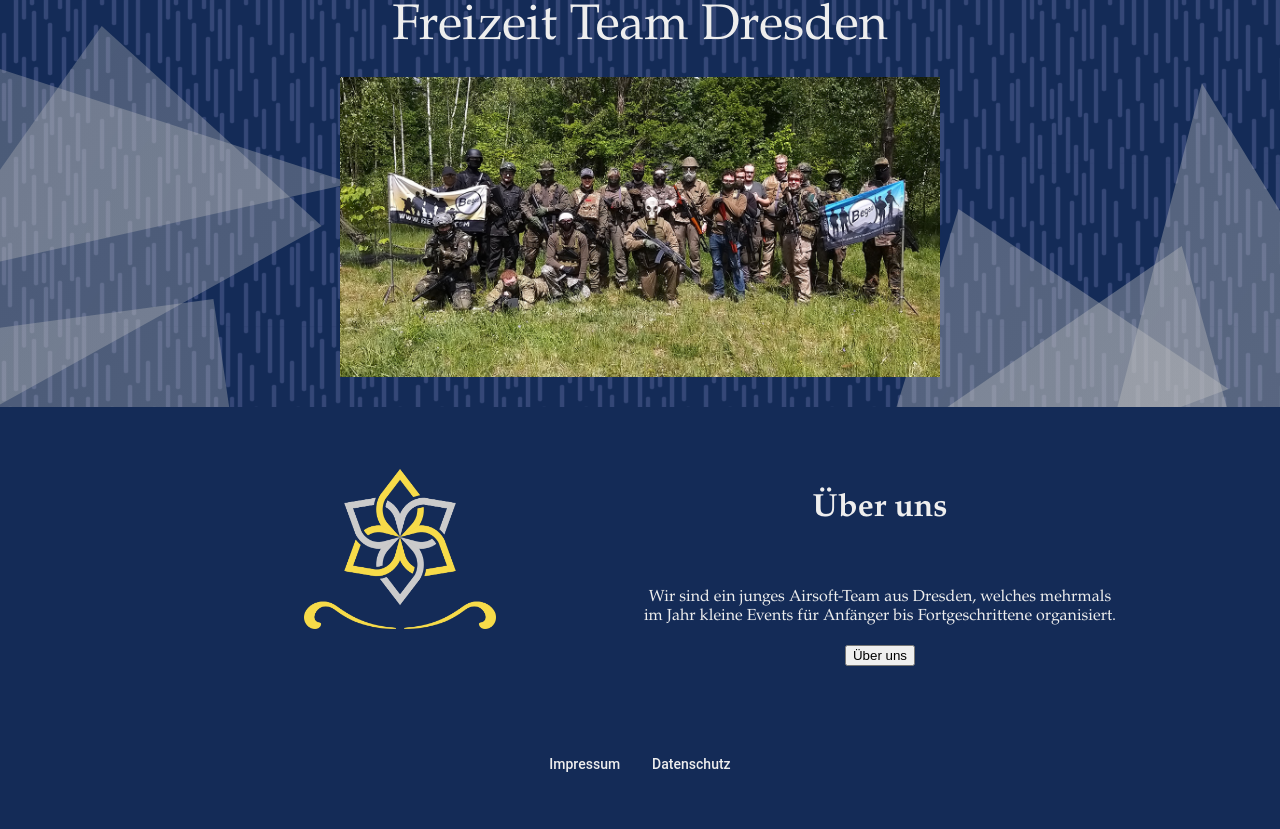
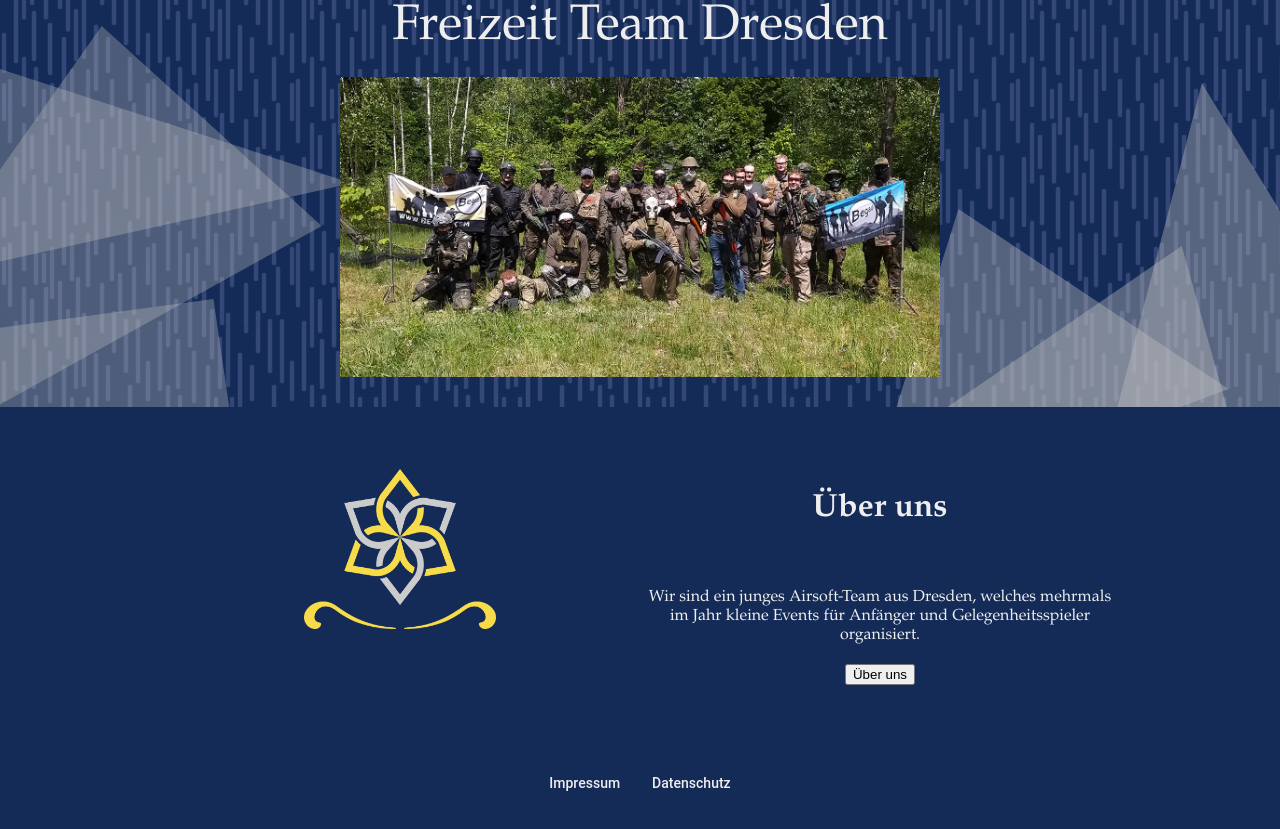
Before and after one commit to freizeit-team-dresden/airsoft, an Angular app: page /#/ in a window 1280 px wide. Shown: the part 493-1322 px from the top of the page. Built offline with nearby package versions, Linux system fonts and the light colour scheme.

Commit message:
Update home.component.html

```diff
--- a/src/app/home/home.component.html
+++ b/src/app/home/home.component.html
@@ -16,7 +16,7 @@
     <div class="flex-child">
         <h1>Über uns</h1>
         <br><br>
-        <span>Wir sind ein junges Airsoft-Team aus Dresden, welches mehrmals im Jahr kleine Events für Anfänger bis Fortgeschrittene organisiert.</span>
+        <span>Wir sind ein junges Airsoft-Team aus Dresden, welches mehrmals im Jahr kleine Events für Anfänger und Gelegenheitsspieler organisiert.</span>
         <br><br>
         <button>Über uns</button>
     </div>
```
